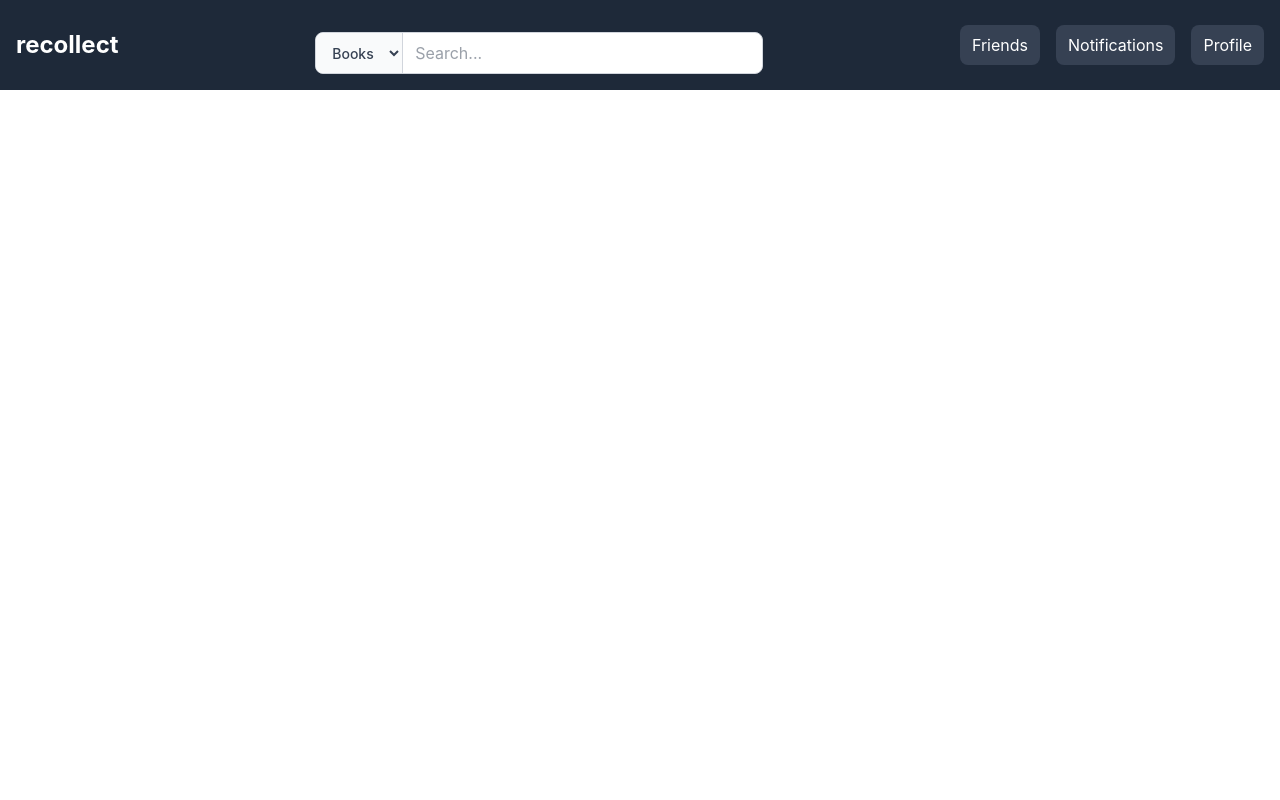
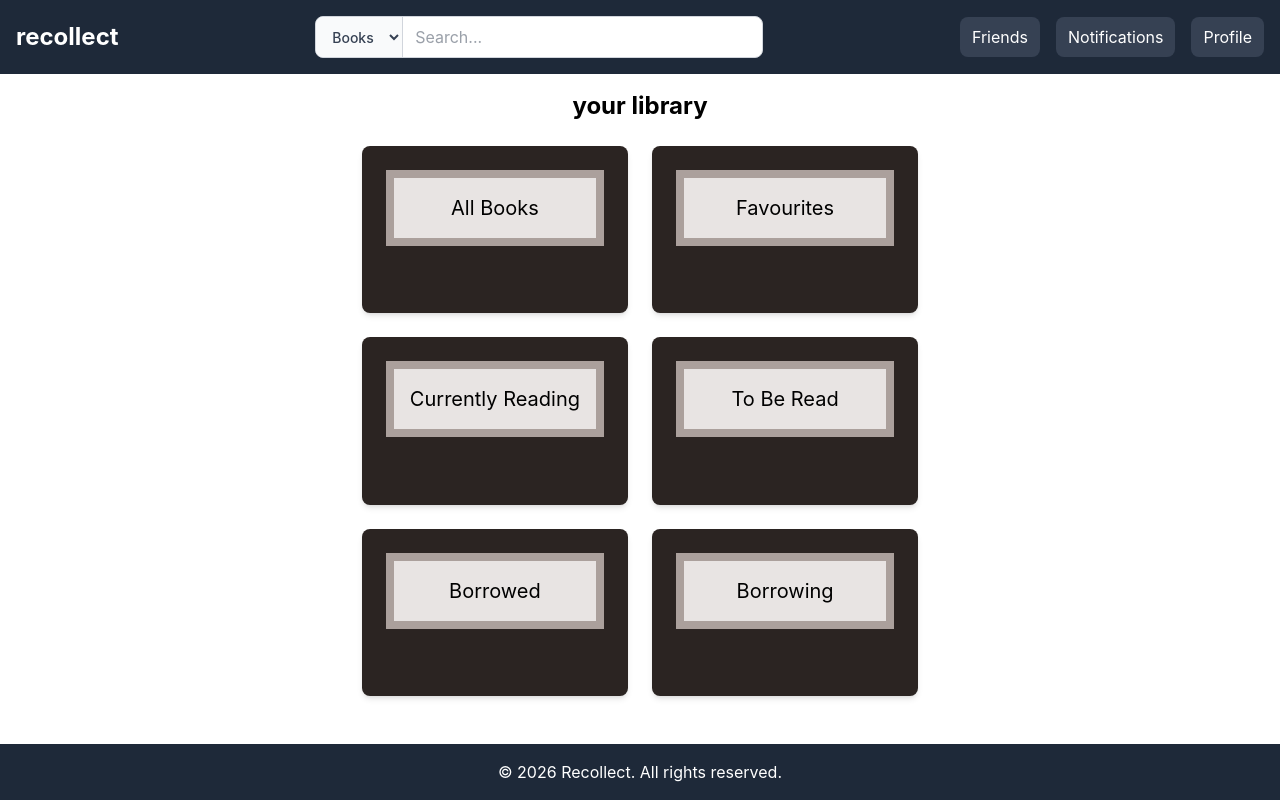
Before and after one commit to amberhammer/recollect, a React (Vite) app in the folder client/: page / in a window 1280 px wide. Built offline with nearby package versions, Linux system fonts and the light colour scheme.

Commit message:
Basic home page set up

```diff
--- /dev/null
+++ b/client/src/components/books/Cabinet.jsx
@@ -0,0 +1,7 @@
+export default function Cabinet( { collectionName } ) {
+    return (
+        <div className="bg-taupe-800 p-6 rounded-lg shadow-md">
+            <h3 className="text-xl text-center bg-taupe-200 border-8 border-taupe-400 p-4">{collectionName}</h3>
+        </div>
+    )
+}
--- /dev/null
+++ b/client/src/components/layout/Footer.jsx
@@ -0,0 +1,7 @@
+export default function Footer() {
+    return (
+        <footer className="bg-gray-800 text-white p-4 text-center absolute bottom-0 w-full">
+            <p>&copy; 2026 Recollect. All rights reserved.</p>
+        </footer>
+    );
+}
--- a/client/src/components/layout/SearchBar.jsx
+++ b/client/src/components/layout/SearchBar.jsx
@@ -5,7 +5,7 @@ export default function SearchBar() {
     const [query, setQuery] = useState("");
 
     return (
-        <div className="w-full max-w-md mx-auto mt-4">
+        <div className="w-full max-w-md mx-auto">
             <div className="flex border border-gray-300 rounded-lg overflow-hidden bg-white">
                 <select
                     value={searchType}
--- a/client/src/pages/HomePage.jsx
+++ b/client/src/pages/HomePage.jsx
@@ -1,7 +1,27 @@
+import Cabinet from "../components/books/Cabinet";
+import Footer from "../components/layout/Footer";
 import NavBar from "../components/layout/NavBar";
 
 export default function HomePage() {
     return (
-        <NavBar />
+        <div className="min-h-screen flex flex-col">
+            <NavBar />
+
+            <div className="flex-grow flex justify-center p-4">
+                <div>
+                    <h2 className="text-2xl font-bold mb-6 text-center">your library</h2>
+                    <div className="grid grid-cols-2 gap-6 h-[550px]">
+                        <Cabinet collectionName="All Books" />
+                        <Cabinet collectionName="Favourites" />
+                        <Cabinet collectionName="Currently Reading" />
+                        <Cabinet collectionName="To Be Read" />
+                        <Cabinet collectionName="Borrowed" />
+                        <Cabinet collectionName="Borrowing" />
+                    </div>
+                </div>
+            </div>
+
+            <Footer />
+        </div>
     )
 }
```
